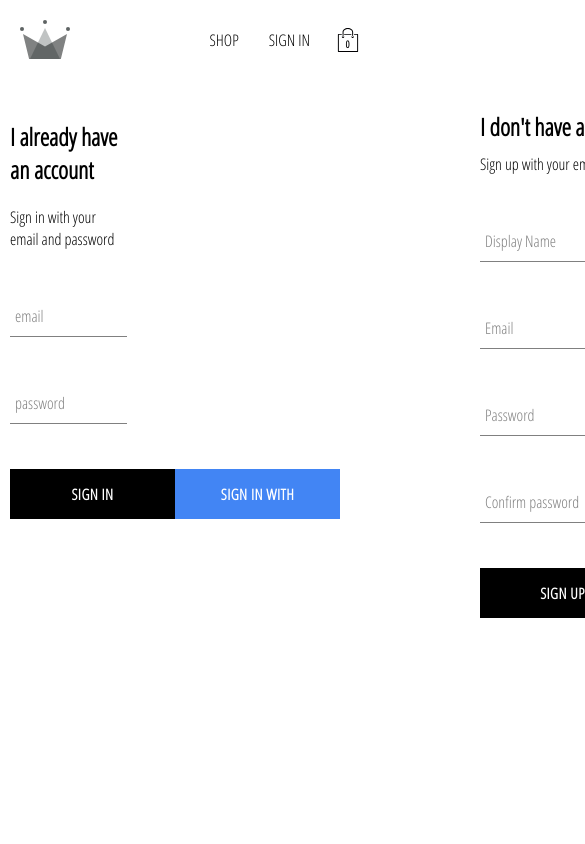
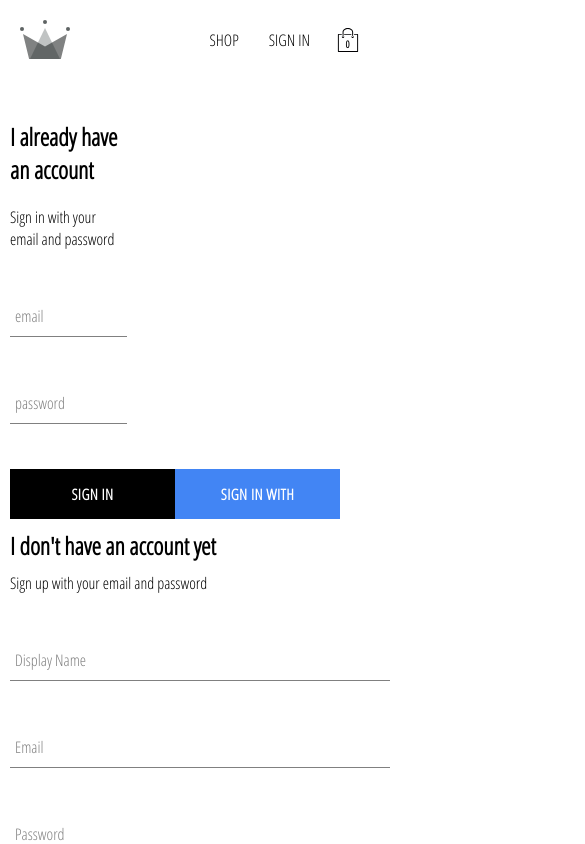
Before and after one commit to Elsoltan98/clothing-shop, a React (Create React App) app: page /signin in a window 390 px wide. Shown: the top 844 px of the page, 585 px wide, since content can reach past the window. Built offline with nearby package versions, Linux system fonts and the light colour scheme; no server answers.

Commit message:
Add files via upload
Edit media quieries

```diff
--- a/src/pages/sign-in-and-sign-up/sign-in-and-sign-up.styles.scss
+++ b/src/pages/sign-in-and-sign-up/sign-in-and-sign-up.styles.scss
@@ -4,3 +4,10 @@
   justify-content: space-between;
   margin: 30px auto;
 }
+
+@media (max-width:800px) {
+  .sign-in-and-sign-up {
+    width: 100%;
+    flex-direction: column;
+  }
+}
```
